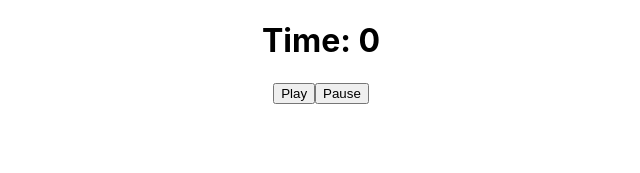
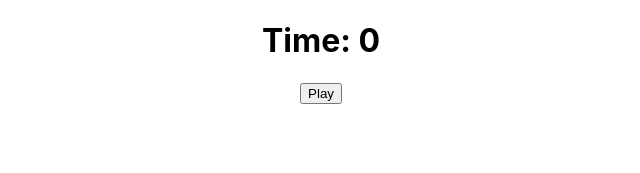
Before and after one commit to FarazIITK/react_typescript, a React (Create React App) app: page / in a window 1280 px wide. Shown: the top 173 px of the page, without its empty margins (319-959 px from the left). Built offline with nearby package versions, Linux system fonts and the light colour scheme.

Commit message:
Added logic to display play and pause button

```diff
--- a/src/Components/Stopwatch.tsx
+++ b/src/Components/Stopwatch.tsx
@@ -25,8 +25,9 @@ const Stopwatch = () => {
     <div>
       <h1>Time: {timeElapsed}</h1>
       <div>
-        <button onClick={playPauseHandler}>Play</button>
-        <button onClick={playPauseHandler}>Pause</button>
+        <button onClick={playPauseHandler}>
+          {isTimerPaused ? `Play` : `Pause`}
+        </button>
       </div>
     </div>
   );
```
